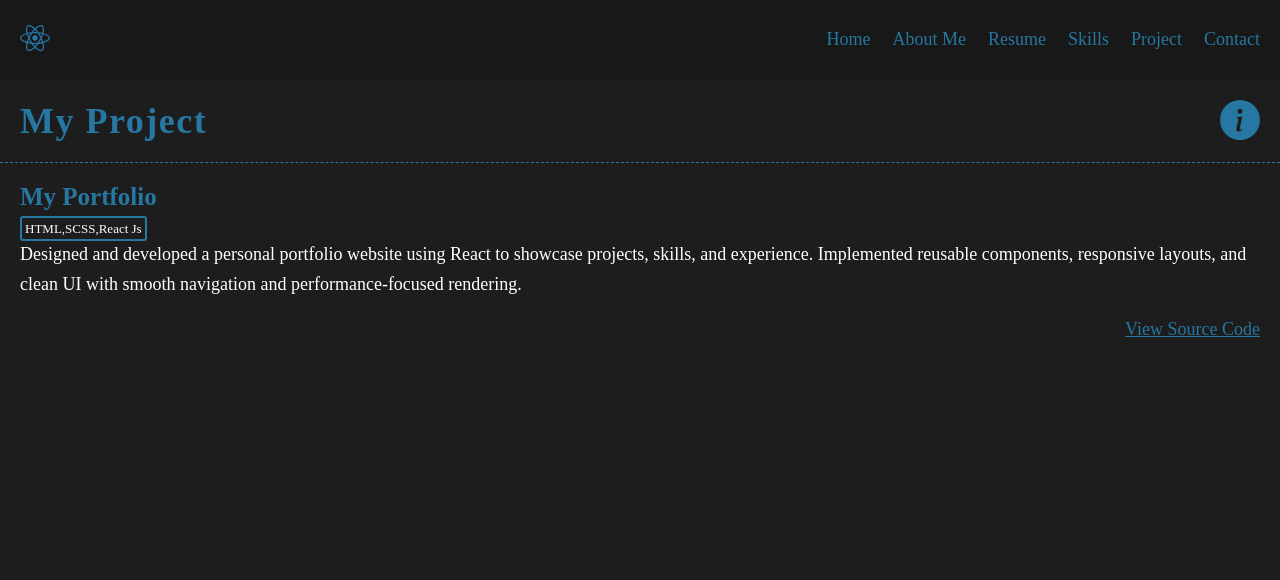
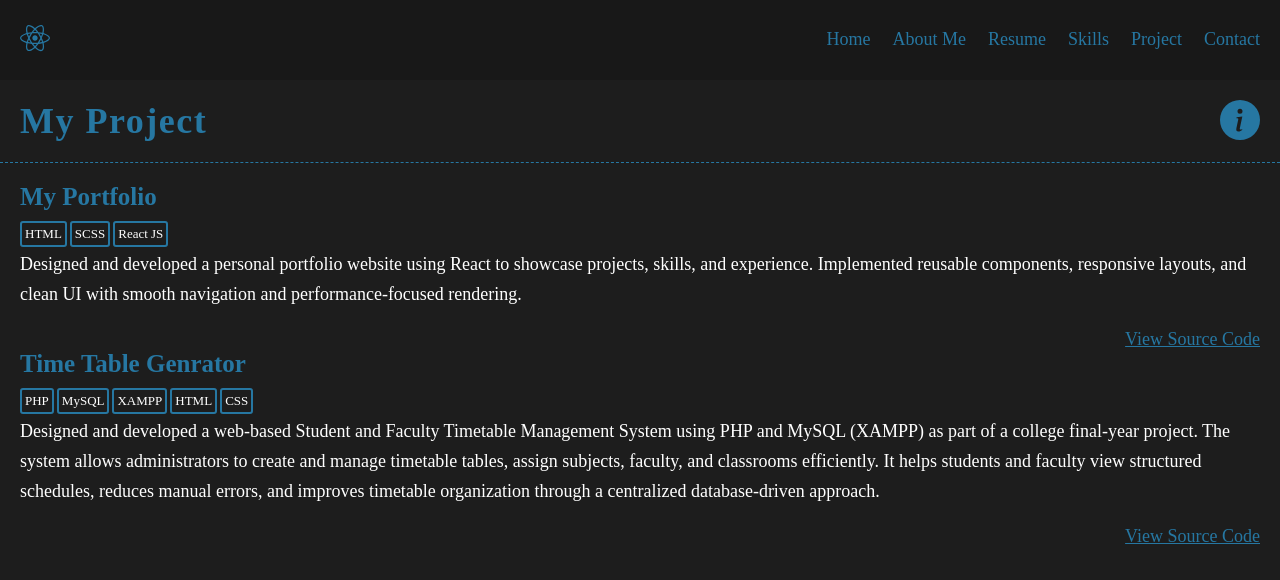
Before and after one commit to maheksondagar8-prog/My-protfolio, a React (Create React App) app in the folder first-project/: page /project in a window 1280 px wide. Shown: the top 580 px of the page. Built offline with nearby package versions, Linux system fonts and the light colour scheme.

Commit message:
project json create

```diff
--- a/first-project/src/containers/project/index.jsx
+++ b/first-project/src/containers/project/index.jsx
@@ -2,9 +2,7 @@ import React from "react";
 import { BsInfoCircleFill } from 'react-icons/bs'
 import PageHeaderContain from "../../components/pageHeaderContent";
 import './styles.scss'
-
-const projectSummary = "Designed and developed a personal portfolio website using React to showcase projects, skills, and experience. Implemented reusable components, responsive layouts, and clean UI with smooth navigation and performance-focused rendering."
-const projectKeyPoint = "HTML,SCSS,React Js"
+import { projects } from './utils'
 
 const Projects = () => {
     return (
@@ -14,15 +12,23 @@ const Projects = () => {
                 icon={<BsInfoCircleFill size={40} />} />
 
             <div className="project_content">
-                <div className="project_content_infoWrapper">
-                    <h2>My Portfolio</h2>
+                <div className="project_content">
+                    {
+                        projects.map((project, i) => (
+                            <div className="project_content_infoWrapper" key={i}>
+                                <h2>{project.title}</h2>
+
                                 <div className="project_content_infoWrapper_keypoints">
-                        <span>{projectKeyPoint}</span>
+                                    {project.keyPoints.map((skill, i) => (
+                                        <span key={i}>{skill}</span>
+                                    ))}
                                 </div>
-                    <p>{projectSummary}</p>
+
+                                <p>{project.summary}</p>
+
                                 <div className="project_content_infoWrapper_codelink">
                                     <a
-                            href="https://github.com/maheksondagar8-prog/My-protfolio"
+                                        href={project.codeLink}
                                         target="_blank"
                                         rel="noopener noreferrer"
                                     >
@@ -30,6 +36,9 @@ const Projects = () => {
                                     </a>
                                 </div>
                             </div>
+                        ))
+                    }
+                </div>
             </div>
         </section>
     )
--- a/first-project/src/containers/project/styles.scss
+++ b/first-project/src/containers/project/styles.scss
@@ -1,8 +1,6 @@
 .project {
     &_content {
-        display: flex;
-        gap: 10px;
-        padding: 20px;
+        padding: 10px;
         width: 100%;
 
         &_infoWrapper {
@@ -25,6 +23,8 @@
                 color: var(--blue-theme-sub-text-color);
                 font-size: 13px;
                 margin-bottom: 3px;
+                display: flex;
+                gap: 3px;
 
                 span{
                     border: 2px solid var(--blue-theme-main-color);
--- /dev/null
+++ b/first-project/src/containers/project/utils.js
@@ -0,0 +1,16 @@
+export const projects = [
+    {
+        title: "My Portfolio",
+        summary:
+            "Designed and developed a personal portfolio website using React to showcase projects, skills, and experience. Implemented reusable components, responsive layouts, and clean UI with smooth navigation and performance-focused rendering.",
+        keyPoints: ["HTML", "SCSS", "React JS"],
+        codeLink: "https://github.com/maheksondagar8-prog/My-protfolio"
+    },
+    {
+        title: "Time Table Genrator",
+        summary:
+            "Designed and developed a web-based Student and Faculty Timetable Management System using PHP and MySQL (XAMPP) as part of a college final-year project. The system allows administrators to create and manage timetable tables, assign subjects, faculty, and classrooms efficiently. It helps students and faculty view structured schedules, reduces manual errors, and improves timetable organization through a centralized database-driven approach.",
+        keyPoints: ["PHP", "MySQL", "XAMPP", "HTML", "CSS"],
+        codeLink: "https://github.com/maheksondagar8-prog/time-table-genrator"
+    }
+]
```
Lines whose indentation alone changed are shown as unchanged.
